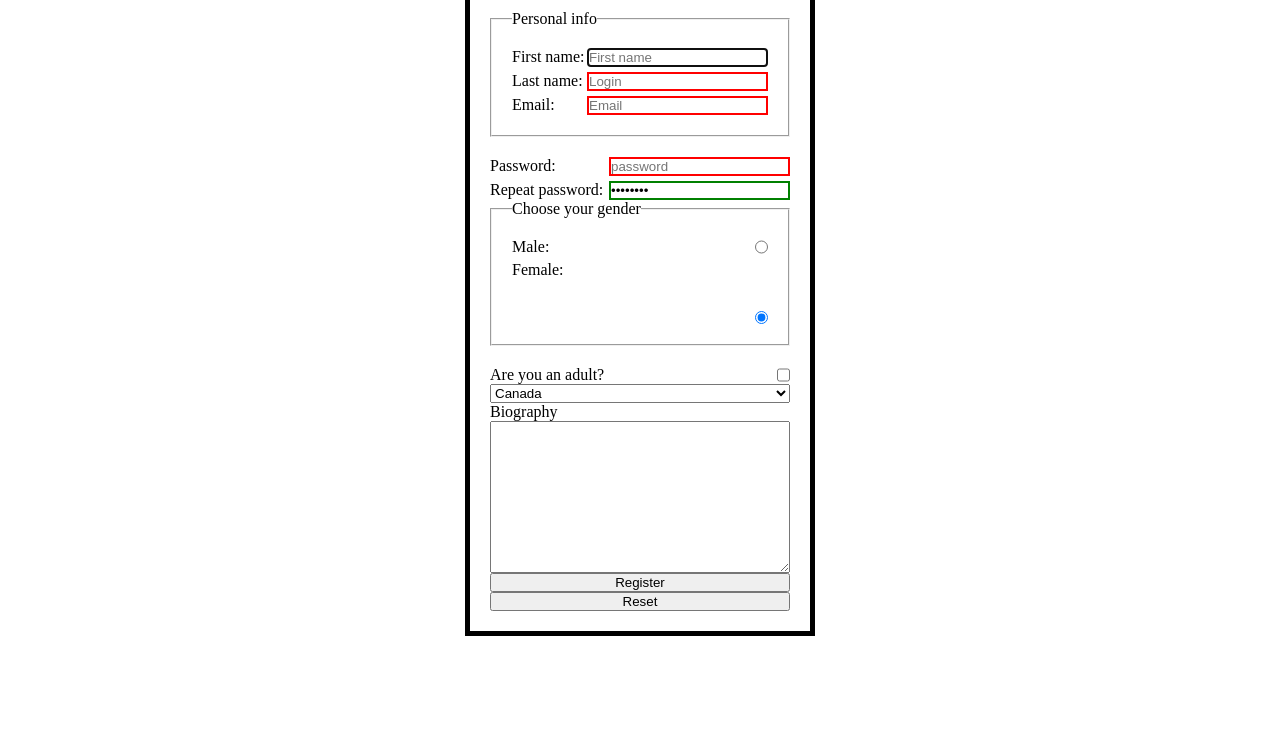
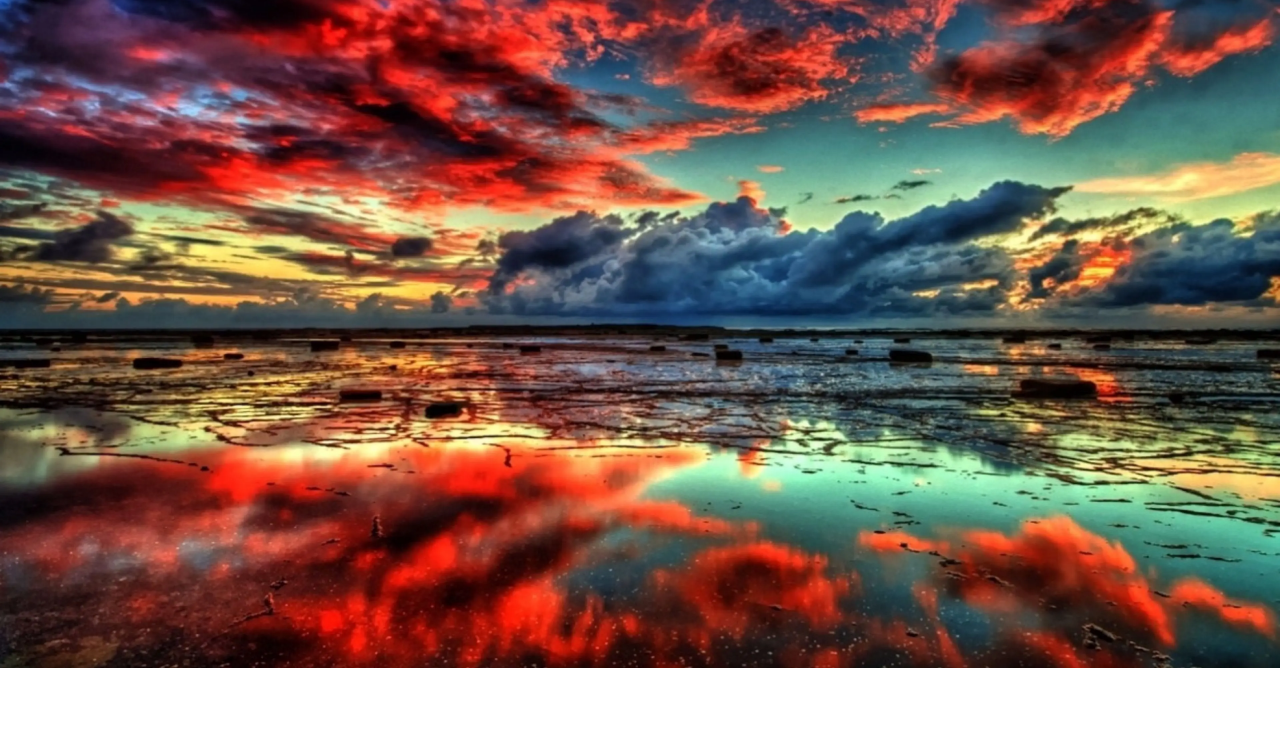
Before and after one commit to freshcourses-fe/html, a plain HTML site: page index.html in a window 1280 px wide. Shown: the part 52-800 px from the top of the page. Drawn offline with Linux system fonts and the light colour scheme.

Commit message:
Add picture tag

```diff
--- a/assets/css/style.css
+++ b/assets/css/style.css
@@ -4,63 +4,15 @@
   padding: 0;
 }
 
-.form {
-  width: 350px;
-  border: 5px solid;
-  margin: 0 auto;
-  display: flex;
-  flex-direction: column;
-  padding: 20px;
-  overflow: hidden;
+.wrapper {
+  width: 100%;
+  max-height: 500px;
 }
 
-input {
-  border: 1px solid black;
+.img {
+  display: block;
+  width: 100%;
+  height: inherit;
+  object-fit: cover;
+  object-position: center;
 }
-
-input:focus {
-  border: 1px solid tomato;
-}
-
-input:required {
-  border: 2px solid red;
-}
-
-/* :optional {
-  color: blue
-} */
-
-:checked {
-  margin-top: 50px;
-}
-
-:disabled {
-  /* color: red; */
-}
-
-/* :in-range,
-:out-of-range */
-
-input:valid {
-  border-color: green;
-}
-input:invalid {
-  border-color: red;
-}
-
-label {
-  display: flex;
-  justify-content: space-between;
-}
-
-label + label {
-  margin-top: 5px;
-}
-
-fieldset {
-  display: flex;
-  justify-content: center;
-  flex-direction: column;
-  padding: 20px;
-  margin-bottom: 20px;
-}
--- a/index.html
+++ b/index.html
@@ -9,110 +9,13 @@
     <link rel="stylesheet" href="./assets/css/style.css" />
   </head>
   <body>
-    <h1>Form</h1>
-    <form enctype="multipart/form-data" class="form" action="" method="get">
-      <fieldset>
-        <legend>Personal info</legend>
-        <label for="first-name"
-          >First name:
-          <input
-            type="text"
-            placeholder="First name"
-            name="first-name"
-            id="first-name"
-            pattern="^[A-Z][a-z]{2,10}$"
-            required
-            autofocus
-          />
-        </label>
-        <label for="last-name"
-          >Last name:
-          <input
-            type="text"
-            placeholder="Login"
-            pattern="^[A-Z][a-z]{2,10}$"
-            name="last-name"
-            id="last-name"
-            autocomplete="pass"
+    <!-- <div class="wrapper">
+    </div> -->
+    <picture class="wrapper">
+      <source srcset="./assets/img/auto.jpeg" media="(max-width:600px)" >
+      <source srcset="./assets/img/4k.webp" media="(min-width:600px)" >
 
-            required
-            autofocus
-          />
-        </label>
-
-        <label>
-          Email:
-          <input
-            type="email"
-            pattern="^[A-Za-z0-9_-]{3,32}@[a-z]{2,10}\.[a-z]{1,5}$"
-            name="email"
-            placeholder="Email"
-            required
-
-          />
-        </label>
-      </fieldset>
-      <label>
-        Password:
-        <input
-          type="password"
-          name="password"
-          pattern="^(?=.*?[A-Z])(?=.*?[a-z])(?=.*?[0-9]).{3,16}$"
-          placeholder="password"
-          required
-
-        />
-      </label>
-      <label>
-        Repeat password:
-        <input
-          type="password"
-          name="repeat-password"
-          placeholder="repeat password"
-          pattern="^(?=.*?[A-Z])(?=.*?[a-z])(?=.*?[0-9]).{3,16}$"
-          required
-          value="1234Test"
-        />
-      </label>
-
-      <fieldset>
-        <legend>Choose your gender</legend>
-
-        <label>
-          Male:
-          <input type="radio" name="gender" value="male" required />
-        </label>
-        <label>
-          Female:
-          <input type="radio" checked name="gender" value="female" />
-        </label>
-      </fieldset>
-      <label>
-        Are you an adult? <input type="checkbox" name="isAdult" />
-      </label>
-
-      <select name="country">
-        <optgroup label="Europe">
-          <option value="UA">Ukraine</option>
-          <option value="FR">France</option>
-        </optgroup>
-        <optgroup label="America">
-          <option value="USA" selected>United States</option>
-          <option value="CAN" selected>Canada</option>
-        </optgroup>
-      </select>
-      <label for="text">Biography </label>
-      <textarea
-        name="text"
-        id="text"
-        cols="30"
-        rows="10"
-        maxlength="50"
-      ></textarea>
-
-      <button type="submit">Register</button>
-
-      <button type="reset">Reset</button>
-    </form>
+      <img src="./assets/img/4k.jpg" alt="picture" class="img">
+    </picture>
   </body>
 </html>
```
Also changed, not shown: assets/img/4k.jpg (added), assets/img/4k.webp (added).
